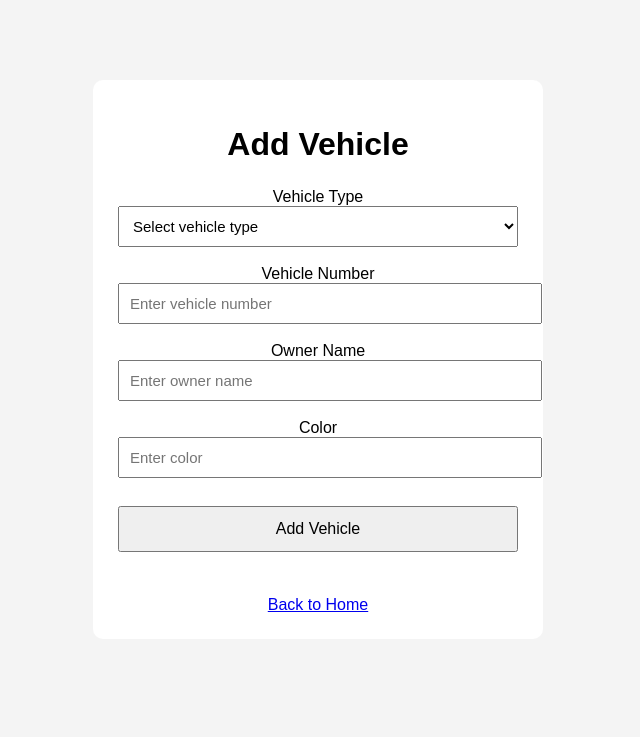
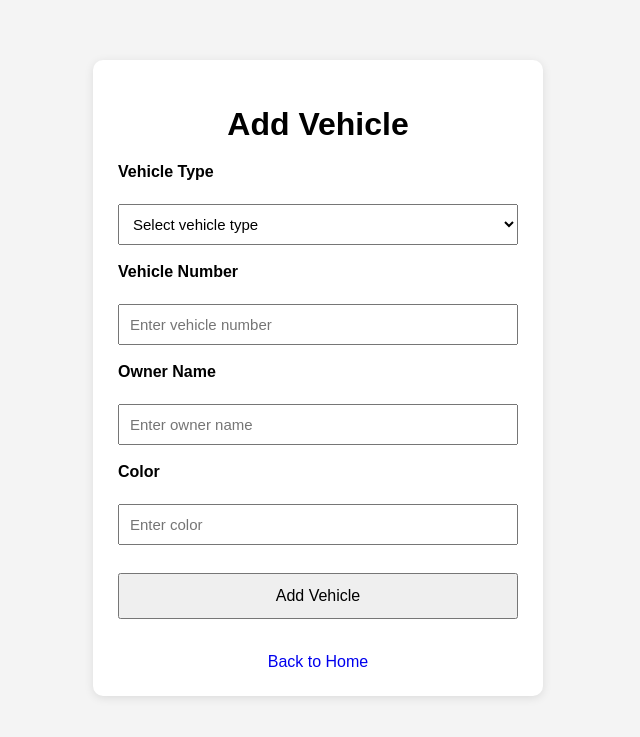
Before and after one commit to IT25103109/VehicleParkingManagementSystem, a web app: page /addVehicle.html in a window 1280 px wide. Shown: the top 737 px of the page, without its empty margins (322-962 px from the left). Run offline with its HTML, style and script files only (its server is not run), Linux system fonts and the light colour scheme; data that the repository does not hold is empty.

Commit message:
Correct some errors

```diff
--- a/web/addVehicle.html
+++ b/web/addVehicle.html
@@ -1,6 +1,8 @@
 <!DOCTYPE html>
-<html>
+<html lang="en">
 <head>
+    <meta charset="UTF-8">
+    <meta name="viewport" content="width=device-width, initial-scale=1.0">
     <title>Add Vehicle</title>
     <link rel="stylesheet" href="style.css">
 </head>
@@ -8,9 +10,9 @@
 <div class="container">
     <h1>Add Vehicle</h1>
 
-    <form action="addVehicle" method="post">
+    <form id="vehicleForm">
         <label>Vehicle Type</label><br>
-        <select id="type" name="type">
+        <select id="type">
             <option value="">Select vehicle type</option>
             <option value="Car">Car</option>
             <option value="Bike">Bike</option>
@@ -22,13 +24,13 @@
         </select><br><br>
 
         <label>Vehicle Number</label><br>
-        <input type="text" id="vehicleNumber" name="vehicleNumber" placeholder="Enter vehicle number"><br><br>
+        <input type="text" id="vehicleNumber" placeholder="Enter vehicle number"><br><br>
 
         <label>Owner Name</label><br>
-        <input type="text" id="ownerName" name="ownerName" placeholder="Enter owner name"><br><br>
+        <input type="text" id="ownerName" placeholder="Enter owner name"><br><br>
 
         <label>Color</label><br>
-        <input type="text" id="color" name="color" placeholder="Enter color"><br><br>
+        <input type="text" id="color" placeholder="Enter color"><br><br>
 
         <button type="submit">Add Vehicle</button>
     </form>
--- a/web/editVehicle.html
+++ b/web/editVehicle.html
@@ -1,6 +1,8 @@
 <!DOCTYPE html>
-<html>
+<html lang="en">
 <head>
+    <meta charset="UTF-8">
+    <meta name="viewport" content="width=device-width, initial-scale=1.0">
     <title>Edit Vehicle</title>
     <link rel="stylesheet" href="style.css">
 </head>
--- a/web/index.html
+++ b/web/index.html
@@ -1,6 +1,8 @@
 <!DOCTYPE html>
-<html>
+<html lang="en">
 <head>
+    <meta charset="UTF-8">
+    <meta name="viewport" content="width=device-width, initial-scale=1.0">
     <title>Vehicle Parking Management System</title>
     <link rel="stylesheet" href="style.css">
 </head>
--- a/web/script.js
+++ b/web/script.js
@@ -4,9 +4,9 @@ document.addEventListener("DOMContentLoaded", function () {
     const vehicleTableBody = document.getElementById("vehicleTableBody");
     const editVehicleForm = document.getElementById("editVehicleForm");
 
-   // if (vehicleForm) {
-      //  vehicleForm.addEventListener("submit", function (event) {
-            //event.preventDefault();
+    if (vehicleForm) {
+        vehicleForm.addEventListener("submit", function (event) {
+            event.preventDefault();
 
             const type = document.getElementById("type").value.trim();
             const vehicleNumber = document.getElementById("vehicleNumber").value.trim();
--- a/web/searchVehicle.html
+++ b/web/searchVehicle.html
@@ -1,6 +1,8 @@
 <!DOCTYPE html>
-<html>
+<html lang="en">
 <head>
+    <meta charset="UTF-8">
+    <meta name="viewport" content="width=device-width, initial-scale=1.0">
     <title>Search Vehicle</title>
     <link rel="stylesheet" href="style.css">
 </head>
@@ -15,7 +17,7 @@
         <button type="submit">Search</button>
     </form>
 
-    <div class="result-box" id="resultBox">
+    <div class="result-box">
         <h3>Search Result</h3>
         <p id="searchResult">Vehicle details will appear here.</p>
     </div>
--- a/web/style.css
+++ b/web/style.css
@@ -7,38 +7,53 @@ body {
 
 .container {
     width: 400px;
-    margin: 80px auto;
+    margin: 60px auto;
     background: white;
     padding: 25px;
     border-radius: 10px;
     text-align: center;
+    box-shadow: 0 2px 10px rgba(0, 0, 0, 0.1);
 }
 
-h1 {
-    margin-bottom: 25px;
+.large-container {
+    width: 850px;
+}
+
+h1, h3 {
+    margin-bottom: 20px;
+}
+
+label {
+    display: block;
+    text-align: left;
+    margin-bottom: 5px;
+    font-weight: bold;
+}
+
+input, select {
+    width: 100%;
+    padding: 10px;
+    font-size: 15px;
+    box-sizing: border-box;
 }
 
 button {
     width: 100%;
     padding: 12px;
-    margin: 10px 0;
+    margin-top: 10px;
     font-size: 16px;
     cursor: pointer;
 }
-input, select{
-    width: 100%;
-    padding: 10px;
-    font-size: 15px;
-}
 
-.large-container {
-    width: 700px;
+a {
+    text-decoration: none;
 }
 
 table {
     width: 100%;
     border-collapse: collapse;
     margin-top: 20px;
+    background: white;
 }
 
 table, th, td {
@@ -57,3 +72,8 @@ th, td {
     border: 1px solid #ccc;
     border-radius: 8px;
 }
+
+#message, #editMessage, #searchResult, #noDataMessage {
+    margin-top: 15px;
+    font-weight: bold;
+}
```
Also changed, not shown: web/viewVehicles.html (+4 -3 lines).
